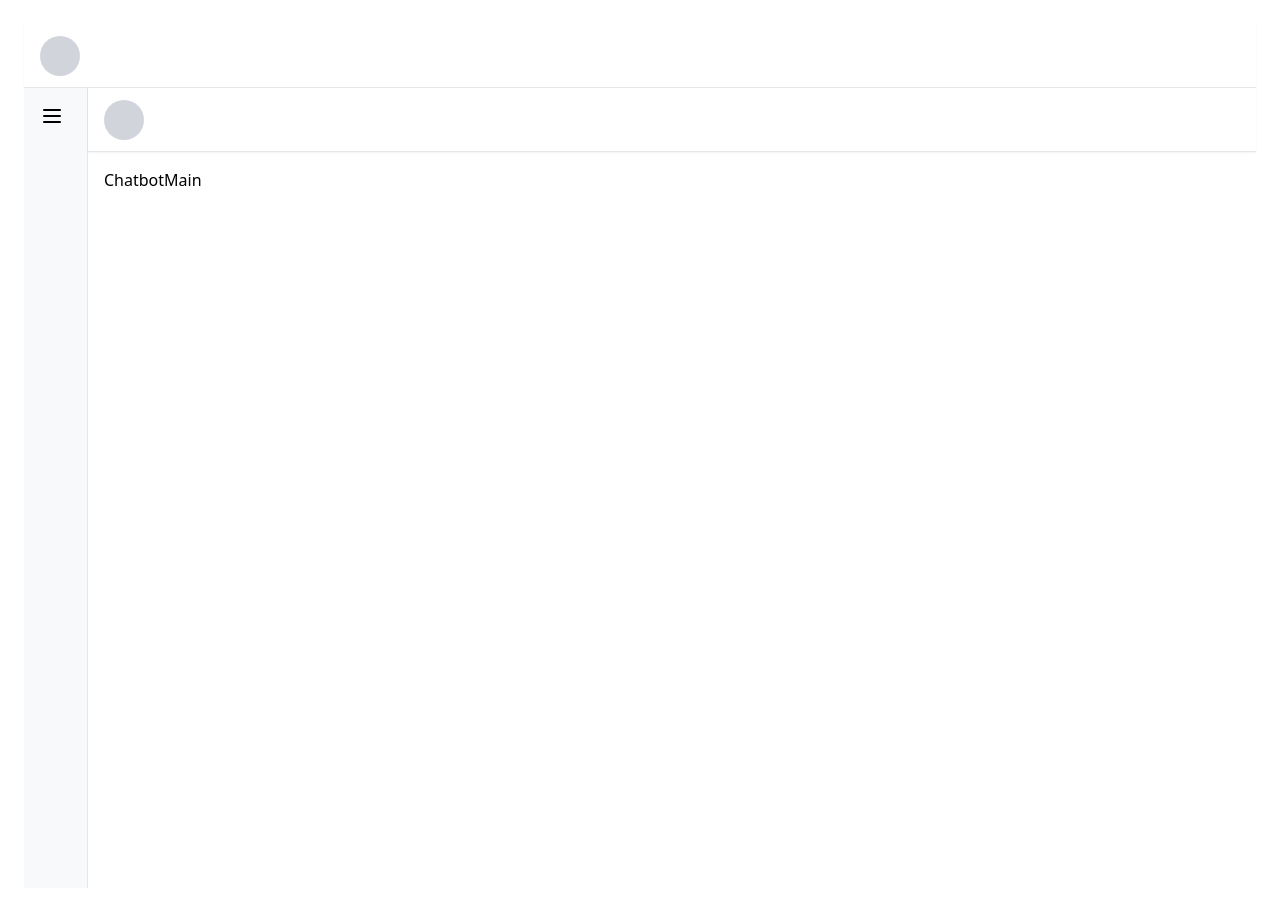
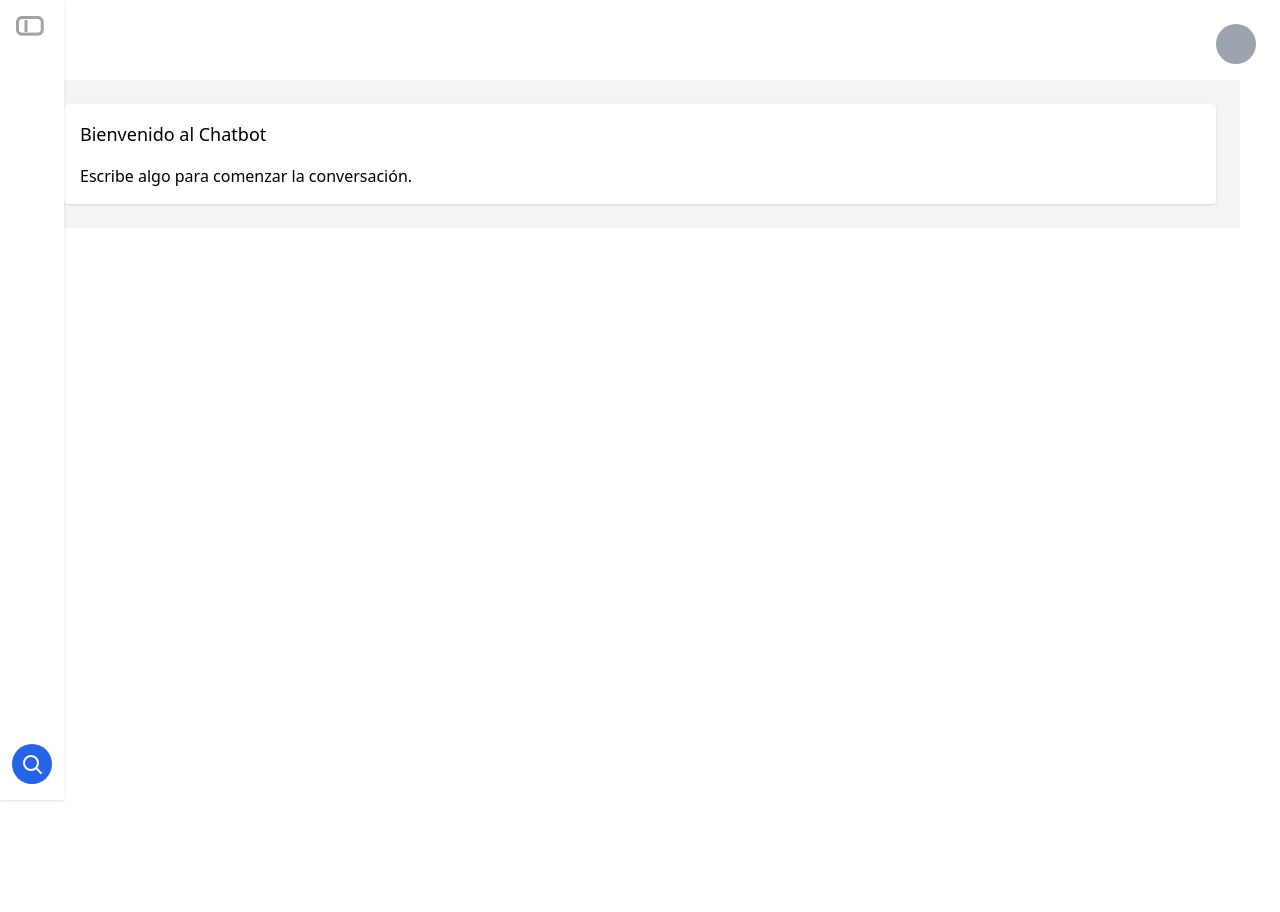
Before and after one commit to tobireboredo/AIA, a React (Create React App) app in the folder aiafront/: page /chatbot in a window 1280 px wide. Both pictures are taken after a click on the button "Expandir o contraer sidebar". After the commit the page ends 888 px from the top, so only its background shows below. Built offline with nearby package versions, Linux system fonts and the light colour scheme.

Commit message:
sidebar y navbar chatbot jujuuuuu

```diff
--- a/aiafront/src/App.js
+++ b/aiafront/src/App.js
@@ -70,7 +70,6 @@ const Layout = ({ showNavbar }) => {
             <div className="flex min-h-screen">
               <SidebarChatbot />
               <div className="flex-1 flex flex-col">
-                <NavbarChatbot />
                 <main className="p-4">
                   <ChatbotMain />
                 </main>
--- a/aiafront/src/components/ChatbotMain.jsx
+++ b/aiafront/src/components/ChatbotMain.jsx
@@ -1,9 +1,15 @@
-import React from 'react'
+import React from 'react';
 
 const ChatbotMain = () => {
   return (
-    <div>ChatbotMain</div>
-  )
-}
+    <main className="flex-1 p-6 bg-gray-100 overflow-auto">
+      <div className="bg-white p-4 rounded shadow h-full">
+        <h2 className="text-lg font-medium mb-4">Bienvenido al Chatbot</h2>
+        {/* Aquí puedes integrar tu lógica de chatbot */}
+        <p>Escribe algo para comenzar la conversación.</p>
+      </div>
+    </main>
+  );
+};
 
 export default ChatbotMain;
--- a/aiafront/src/components/NavbarChatbot.jsx
+++ b/aiafront/src/components/NavbarChatbot.jsx
@@ -1,10 +1,8 @@
-import React from 'react';
-
 const NavbarChatbot = () => {
   return (
-    <div className="h-16 w-full bg-white border-b border-gray-200 px-4 flex items-center justify-between shadow-sm">
-      <div className="w-10 h-10 rounded-full bg-gray-300" />
-    </div>
+    <nav className="w-full bg-white flex justify-end items-center">
+      <div className="w-10 h-10 rounded-full bg-gray-400"></div>
+    </nav>
   );
 };
 
--- a/aiafront/src/components/SidebarChatbot.jsx
+++ b/aiafront/src/components/SidebarChatbot.jsx
@@ -1,23 +1,89 @@
-import React, { useState } from 'react';
-import { Menu, X } from 'lucide-react'; // necesitas instalar lucide-react o usar íconos propios
+import React, { useState } from "react";
+import imgdirectorio from '../png/imgdirectorio.png';
 
-const SidebarChatbot = () => {
-  const [expanded, setExpanded] = useState(true);
+ const SidebarChatbot = () => {
+ const [expanded, setExpanded] = useState(true);
 
   return (
-    <div className={`transition-all duration-300 bg-[#F8F9FA] border-r border-gray-200 ${expanded ? 'w-64' : 'w-16'} h-screen flex flex-col`}>
-      <button onClick={() => setExpanded(!expanded)} className="p-4 focus:outline-none">
-        {expanded ? <X /> : <Menu />}
+    <div
+      className={`fixed top-0 left-0 bg-white text-white flex flex-col justify-between
+        transition-all duration-300 ease-in-out
+        ${expanded ? "w-64" : "w-16"}
+        min-h-screen
+        shadow
+      `}
+    >
+      {/* Botón para expandir/contraer arriba */}
+      <button
+        onClick={() => setExpanded(!expanded)}
+        className="m-4 focus:outline-none"
+        aria-label="Expandir o contraer sidebar"
+      >
+        <img src={imgdirectorio} alt="Toggle Sidebar" className="" />
       </button>
 
-      {expanded && (
-        <div className="p-4">
-          <p className="text-sm text-gray-700 mb-2">Conversaciones</p>
-          <ul className="space-y-2">
-            <li className="text-sm text-gray-600 cursor-pointer hover:text-black">Chat 1</li>
-            <li className="text-sm text-gray-600 cursor-pointer hover:text-black">Chat 2</li>
+      {/* Espacio para contenido, puedes poner menú aquí */}
+      <nav className="flex-1 p-4">
+        {expanded ? (
+          <ul>
+            <li className="mb-4 cursor-pointer hover:bg-gray-700 p-2 rounded">Chat 1</li>
+            <li className="mb-4 cursor-pointer hover:bg-gray-700 p-2 rounded">Chat 2</li>
+            {/* Más items aquí */}
           </ul>
-        </div>
+        ) : (
+          // Cuando está contraído, muestra solo iconos (ejemplo)
+          <ul className="flex flex-col items-center space-y-4 mt-10">
+            <li className="cursor-pointer hover:text-blue-400">
+              {/* Icono simple */}
+              <svg
+                className="w-6 h-6"
+                fill="none"
+                stroke="currentColor"
+                strokeWidth={2}
+                strokeLinecap="round"
+                strokeLinejoin="round"
+                viewBox="0 0 24 24"
+              >
+                <circle cx="12" cy="12" r="10" />
+              </svg>
+            </li>
+            <li className="cursor-pointer hover:text-blue-400">
+              <svg
+                className="w-6 h-6"
+                fill="none"
+                stroke="currentColor"
+                strokeWidth={2}
+                strokeLinecap="round"
+                strokeLinejoin="round"
+                viewBox="0 0 24 24"
+              >
+                <path d="M3 12h18M3 6h18M3 18h18" />
+              </svg>
+            </li>
+          </ul>
+        )}
+      </nav>
+
+      {/* Botón con lupa abajo, visible solo cuando sidebar está contraído */}
+      {!expanded && (
+        <button
+          className="m-4 p-2 bg-blue-600 rounded-full hover:bg-blue-700 focus:outline-none self-center"
+          aria-label="Buscar"
+        >
+          {/* Icono lupa */}
+          <svg
+            className="w-6 h-6 text-white"
+            fill="none"
+            stroke="currentColor"
+            strokeWidth={2}
+            strokeLinecap="round"
+            strokeLinejoin="round"
+            viewBox="0 0 24 24"
+          >
+            <circle cx="11" cy="11" r="7" />
+            <line x1="21" y1="21" x2="16.65" y2="16.65" />
+          </svg>
+        </button>
       )}
     </div>
   );
```
